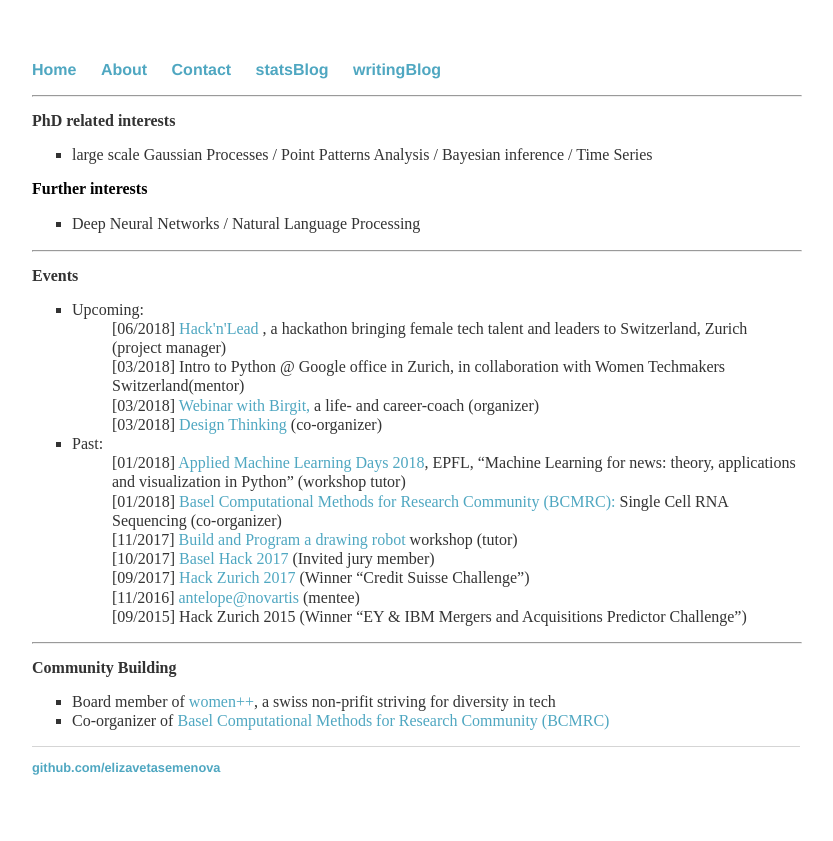
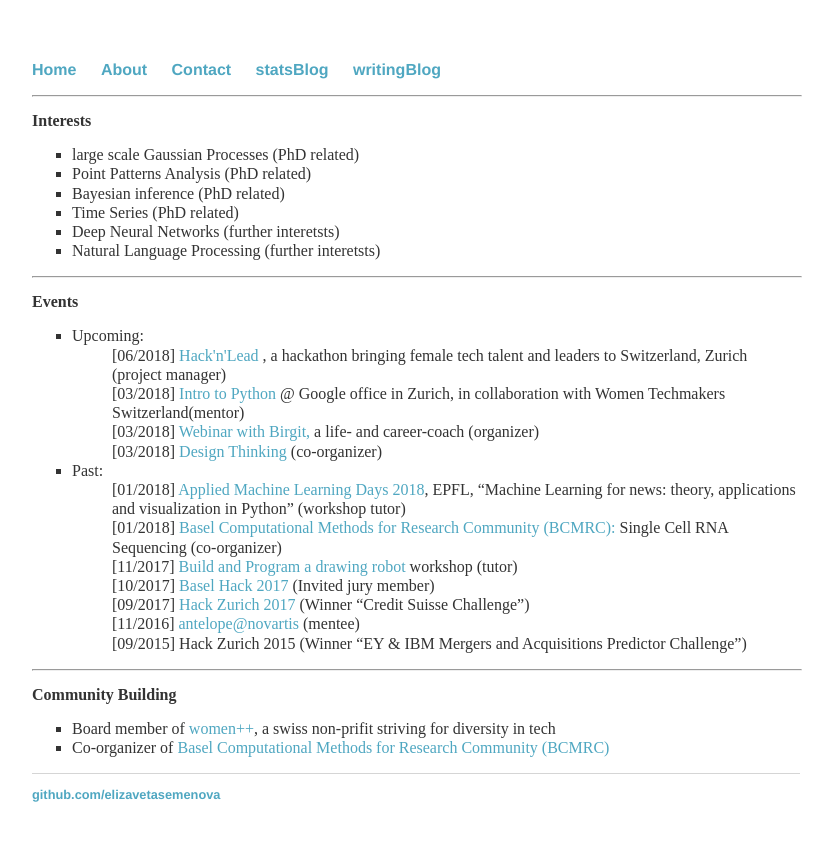
Before and after one commit to elizavetasemenova/elizavetasemenova.github.io, a Jekyll site: the page built from index.html, in a window 1280 px wide. Shown: the top 841 px of the page, without its empty margins (224-1057 px from the left). Built offline with Jekyll 4.4.1, drawn with Linux system fonts in a browser that asks for light colours.

Commit message:
Update index.html

```diff
--- a/index.html
+++ b/index.html
@@ -8,13 +8,14 @@ title: Liza Semenova, statistician in progress
 <hr width="100%">
 
 <p>
- <b>PhD related interests</b>
+ <b>Interests</b>
        <ul style="list-style-type:square">
-	  <li>large scale Gaussian Processes / Point Patterns Analysis / Bayesian inference / Time Series</li>
-	</ul>
- <b>Further interests</b>
-       <ul style="list-style-type:square">
-	  <li>Deep Neural Networks / Natural Language Processing</li>
+	  <li>large scale Gaussian Processes (PhD related)</li>
+	  <li>Point Patterns Analysis (PhD related)</li>
+          <li>Bayesian inference (PhD related)</li>
+          <li>Time Series (PhD related)</li>
+ 	  <li>Deep Neural Networks (further interetsts)</li>
+	  <li>Natural Language Processing (further interetsts)</li>
 	</ul>
 </p>
 
@@ -30,7 +31,8 @@ title: Liza Semenova, statistician in progress
 			          </a> , a hackathon bringing female tech talent and leaders to Switzerland, Zurich
 			               (project manager)
 		     </li>
-		    <li>[03/2018] Intro to Python @ Google office in Zurich, in collaboration with Women Techmakers Switzerland(mentor)
+		    <li>[03/2018]  <a href="https://iwd18.womentechmakers.ch"> Intro to Python</a>
+			           @ Google office in Zurich, in collaboration with Women Techmakers Switzerland(mentor)
 		    </li>
 		    <li>[03/2018] <a href="https://www.meetup.com/womenplusplus/events/247545239/">
 			            Webinar with Birgit, </a> a life- and career-coach (organizer)
```
